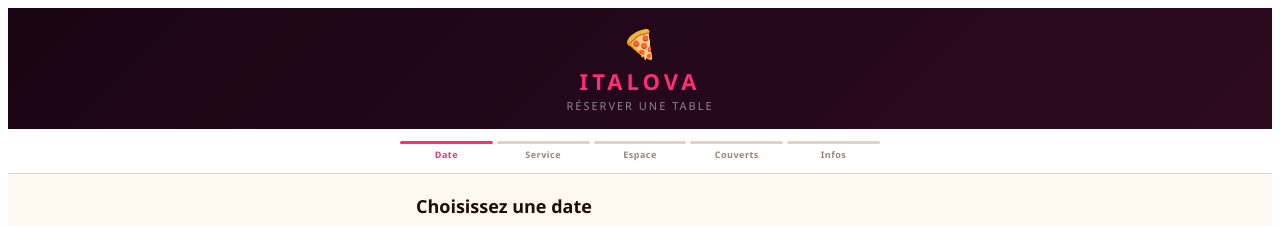
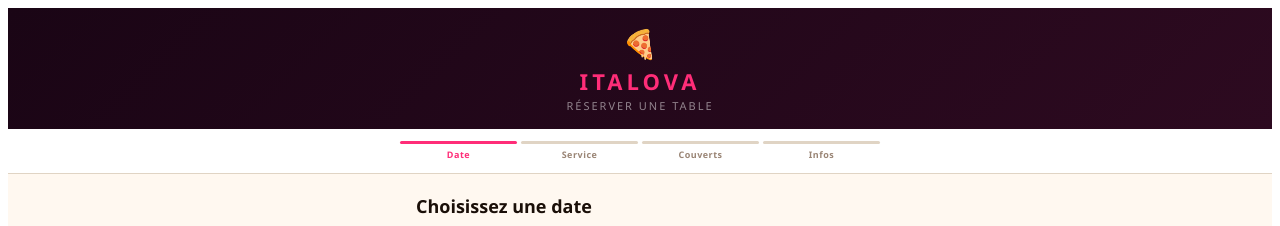
Before and after one commit to ITALOVAB/italova-reservations, a React (Vite) app: page / in a window 1280 px wide. Shown: the top 226 px of the page. Built offline with nearby package versions, Linux system fonts and the light colour scheme.

Commit message:
Update App.jsx

```diff
--- a/src/App.jsx
+++ b/src/App.jsx
@@ -54,7 +54,7 @@ function formatDateISO(d) {
   return d.toISOString().split("T")[0];
 }
 
-const STEPS = ["date", "service", "espace", "couverts", "infos", "confirmation"];
+const STEPS = ["date", "service", "couverts", "infos", "confirmation"];
 
 export default function App() {
   const [step, setStep] = useState("date");
@@ -62,7 +62,7 @@ export default function App() {
     date: null,
     service: null,
     heure: null,
-    espace: null,
+    espace: "Salle",
     couverts: null,
     enfants: 0,
     animaux: false,
@@ -126,7 +126,7 @@ export default function App() {
   };
 
   const reset = () => {
-    setForm({ date:null, service:null, heure:null, espace:null, couverts:null, enfants:0, animaux:false, commentaire:"", nom:"", prenom:"", telephone:"" });
+    setForm({ date:null, service:null, heure:null, espace:"Salle", couverts:null, enfants:0, animaux:false, commentaire:"", nom:"", prenom:"", telephone:"" });
     setStep("date");
     setSuccess(false);
     setError(null);
@@ -141,7 +141,7 @@ export default function App() {
         <div style={{ fontSize:14, color:"rgba(255,255,255,0.7)", marginBottom:24, lineHeight:1.6 }}>
           Merci <strong style={{color:"#fff"}}>{form.prenom} {form.nom}</strong> !<br/>
           Nous vous attendons le <strong style={{color:"#fff"}}>{formatDate(form.date)}</strong><br/>
-          à <strong style={{color:"#fff"}}>{form.heure}</strong> — {form.espace} — {form.couverts} couvert{form.couverts>1?"s":""}
+          à <strong style={{color:"#fff"}}>{form.heure}</strong> — {form.couverts} couvert{form.couverts>1?"s":""}
         </div>
         <div style={{ background:"rgba(255,255,255,0.08)", borderRadius:12, padding:"14px 18px", marginBottom:24, fontSize:13, color:"rgba(255,255,255,0.6)", lineHeight:1.6 }}>
           📍 3 Boulevard Gilibert, 13009 Marseille<br/>
@@ -167,8 +167,8 @@ export default function App() {
       {/* Progress bar */}
       <div style={{ background:"#fff", borderBottom:"1px solid #e0d4c4", padding:"12px 20px" }}>
         <div style={{ display:"flex", gap:4, maxWidth:480, margin:"0 auto" }}>
-          {["Date", "Service", "Espace", "Couverts", "Infos"].map((s, i) => {
-            const stepKeys = ["date","service","espace","couverts","infos"];
+          {["Date", "Service", "Couverts", "Infos"].map((s, i) => {
+            const stepKeys = ["date","service","couverts","infos"];
             const current = STEPS.indexOf(step);
             const done = current > i;
             const active = current === i;
@@ -222,7 +222,7 @@ export default function App() {
               }
               return true;
             }).map(h => (
-                <button key={h} onClick={() => { update("heure", h); update("service", "midi"); setStep("espace"); }} style={{
+                <button key={h} onClick={() => { update("heure", h); update("service", "midi"); setStep("couverts"); }} style={{
                   background: form.heure===h ? "linear-gradient(135deg,#d4195a,#FF2D78)" : "#fff",
                   border:`1px solid ${form.heure===h?"#FF2D78":"#e0d4c4"}`,
                   borderRadius:8, padding:"10px 0", cursor:"pointer",
@@ -247,7 +247,7 @@ export default function App() {
               }
               return true;
             }).map(h => (
-                <button key={h} onClick={() => { update("heure", h); update("service", "soir"); setStep("espace"); }} style={{
+                <button key={h} onClick={() => { update("heure", h); update("service", "soir"); setStep("couverts"); }} style={{
                   background: form.heure===h ? "linear-gradient(135deg,#d4195a,#FF2D78)" : "#fff",
                   border:`1px solid ${form.heure===h?"#FF2D78":"#e0d4c4"}`,
                   borderRadius:8, padding:"10px 0", cursor:"pointer",
@@ -268,36 +268,11 @@ export default function App() {
         </>}
 
         {/* ── ÉTAPE 3 : ESPACE ── */}
-        {step==="espace" && <>
-          <div style={{ fontSize:18, fontWeight:800, marginBottom:2 }}>Choisissez votre espace</div>
-          <div style={{ fontSize:13, color:"#7a6555", marginBottom:16 }}>{formatDate(form.date)} à {form.heure}</div>
-          <div style={{ display:"flex", flexDirection:"column", gap:8 }}>
-            {[
-              { name:"Salle", icon:"🏠", desc:"Espace principal, climatisé" },
-              { name:"Véranda", icon:"🌿", desc:"Lumière naturelle, vue sur l'extérieur" },
-              { name:"Patio", icon:"☀️", desc:"En plein air, ambiance conviviale" },
-            ].map(e => (
-              <button key={e.name} onClick={() => { update("espace", e.name); setStep("couverts"); }} style={{
-                background: form.espace===e.name ? "linear-gradient(135deg,#d4195a,#FF2D78)" : "#fff",
-                border:`1px solid ${form.espace===e.name?"#FF2D78":"#e0d4c4"}`,
-                borderRadius:12, padding:"16px", cursor:"pointer", textAlign:"left",
-                color: form.espace===e.name?"#fff":"#1a0f08",
-                fontFamily:"inherit", transition:"all 0.15s"
-              }}>
-                <div style={{ fontSize:22, marginBottom:4 }}>{e.icon}</div>
-                <div style={{ fontSize:15, fontWeight:700 }}>{e.name}</div>
-                <div style={{ fontSize:12, opacity:0.8, marginTop:2 }}>{e.desc}</div>
-              </button>
-            ))}
-          </div>
-
-          <button onClick={() => setStep("service")} style={{ marginTop:16, background:"none", border:"none", color:"#FF2D78", fontSize:13, fontWeight:600, cursor:"pointer", fontFamily:"inherit" }}>← Retour</button>
-        </>}
 
         {/* ── ÉTAPE 4 : COUVERTS ── */}
         {step==="couverts" && <>
           <div style={{ fontSize:18, fontWeight:800, marginBottom:2 }}>Combien de personnes ?</div>
-          <div style={{ fontSize:13, color:"#7a6555", marginBottom:16 }}>{formatDate(form.date)} · {form.heure} · {form.espace}</div>
+          <div style={{ fontSize:13, color:"#7a6555", marginBottom:16 }}>{formatDate(form.date)} · {form.heure}</div>
 
           <div style={{ display:"grid", gridTemplateColumns:"repeat(5,1fr)", gap:8, marginBottom:16 }}>
             {[1,2,3,4,5,6,7,8,9,10].map(n => (
@@ -362,14 +337,14 @@ export default function App() {
             boxShadow: form.couverts?"0 4px 14px rgba(255,45,120,0.4)":"none"
           }}>Continuer →</button>
 
-          <button onClick={() => setStep("espace")} style={{ marginTop:12, width:"100%", background:"none", border:"none", color:"#FF2D78", fontSize:13, fontWeight:600, cursor:"pointer", fontFamily:"inherit" }}>← Retour</button>
+          <button onClick={() => setStep("service")} style={{ marginTop:12, width:"100%", background:"none", border:"none", color:"#FF2D78", fontSize:13, fontWeight:600, cursor:"pointer", fontFamily:"inherit" }}>← Retour</button>
         </>}
 
         {/* ── ÉTAPE 5 : INFOS CLIENT ── */}
         {step==="infos" && <>
           <div style={{ fontSize:18, fontWeight:800, marginBottom:2 }}>Vos coordonnées</div>
           <div style={{ fontSize:13, color:"#7a6555", marginBottom:16 }}>
-            {formatDate(form.date)} · {form.heure} · {form.espace} · {form.couverts} couvert{form.couverts>1?"s":""}
+            {formatDate(form.date)} · {form.heure} · {form.couverts} couvert{form.couverts>1?"s":""}
             {form.enfants > 0 ? ` · 👶 ${form.enfants} enfant${form.enfants > 1 ? "s" : ""}` : ""}{form.animaux ? " · 🐾" : ""}
           </div>
 
```
